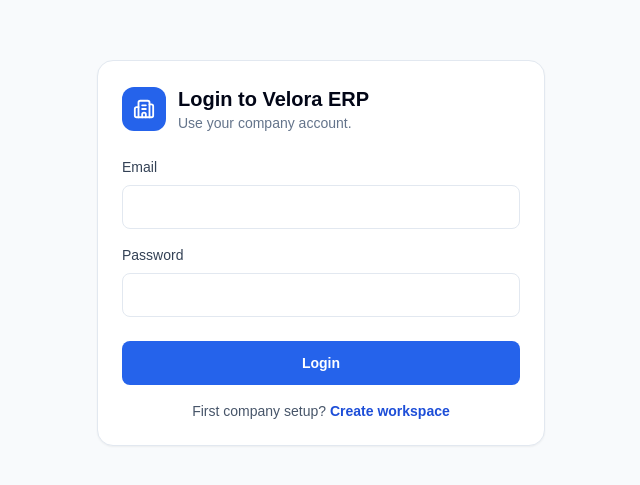
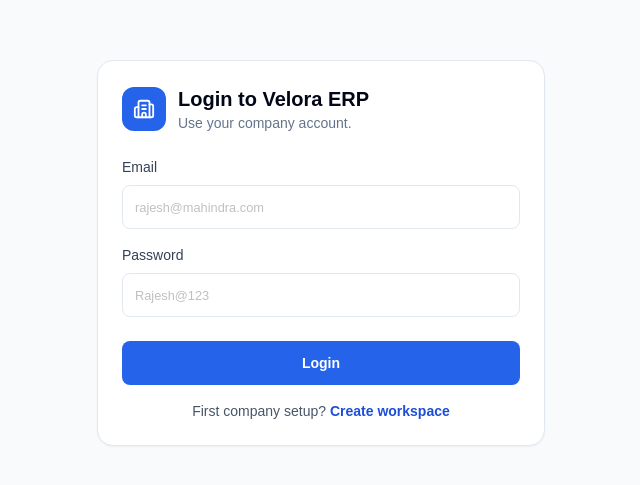
Before and after one commit to velora-system567/velora-erp, a React (Vite) app in the folder frontend/: page /login in a window 1280 px wide. Shown: the part 147-632 px from the top of the page, without its empty margins (319-959 px from the left). Built offline with nearby package versions, Linux system fonts and the light colour scheme; no server answers.

Commit message:
Add form placeholders across ERP

```diff
--- a/frontend/src/index.css
+++ b/frontend/src/index.css
@@ -18,6 +18,14 @@ select {
   font: inherit;
 }
 
+input::placeholder,
+textarea::placeholder,
+select::placeholder {
+  color: #c0c0c0;
+  font-size: 0.8rem;
+  font-weight: 400;
+}
+
 #root {
   min-height: 100vh;
   min-height: 100dvh;
--- a/frontend/src/pages/auth/Login.jsx
+++ b/frontend/src/pages/auth/Login.jsx
@@ -38,9 +38,9 @@ export function Login() {
           </div>
         </div>
         <label className="mt-6 block text-sm font-medium text-slate-700">Email</label>
-        <input className="mt-2 h-11 w-full rounded-lg border border-slate-200 px-3 outline-none focus:border-blue-500" {...form.register("email")} />
+        <input placeholder="rajesh@mahindra.com" className="mt-2 h-11 w-full rounded-lg border border-slate-200 px-3 outline-none focus:border-blue-500" {...form.register("email")} />
         <label className="mt-4 block text-sm font-medium text-slate-700">Password</label>
-        <input type="password" className="mt-2 h-11 w-full rounded-lg border border-slate-200 px-3 outline-none focus:border-blue-500" {...form.register("password")} />
+        <input type="password" placeholder="Rajesh@123" className="mt-2 h-11 w-full rounded-lg border border-slate-200 px-3 outline-none focus:border-blue-500" {...form.register("password")} />
         {mutation.error ? <p className="mt-3 text-sm text-rose-600">{mutation.error.message}</p> : null}
         {!hasApiBaseUrl ? (
           <p className="mt-4 rounded-lg border border-blue-200 bg-blue-50 p-3 text-sm leading-6 text-blue-900">
--- a/frontend/src/pages/auth/Register.jsx
+++ b/frontend/src/pages/auth/Register.jsx
@@ -6,11 +6,11 @@ import { registerTenant, requestOtp } from "../../services/api";
 import { useAuthStore } from "../../store/auth";
 
 const fieldConfig = [
-  ["companyName", "Company Name", "text", "ABC Industries"],
-  ["gstin", "GSTIN", "text", "Testing value allowed"],
-  ["ownerName", "Owner Name", "text", "Owner or admin name"],
-  ["ownerEmail", "Owner Email", "email", "owner@company.com"],
-  ["ownerPhone", "Owner Phone", "tel", "Mobile number"],
+  ["companyName", "Company Name", "text", "Mahindra Auto Parts Pvt Ltd"],
+  ["gstin", "GSTIN", "text", "27AABCM1234A1Z5"],
+  ["ownerName", "Owner Name", "text", "Rajesh Patil"],
+  ["ownerEmail", "Owner Email", "email", "rajesh@mahindra.com"],
+  ["ownerPhone", "Owner Phone", "tel", "9823456710"],
 ];
 
 export function Register() {
@@ -28,7 +28,6 @@ export function Register() {
     emailOtp: "",
   });
   const [showPassword, setShowPassword] = useState(false);
-  const [sentOtp, setSentOtp] = useState({ phone: false, email: false });
   const otpMutation = useMutation({ mutationFn: requestOtp });
   const mutation = useMutation({
     mutationFn: registerTenant,
@@ -51,7 +50,6 @@ export function Register() {
     const target = type === "phone" ? form.ownerPhone.trim() : form.ownerEmail.trim();
     otpMutation.mutate(
       { channel: type, target },
-      { onSuccess: () => setSentOtp((current) => ({ ...current, [type]: true })) },
     );
   }
 
@@ -70,13 +68,12 @@ export function Register() {
             <label key={key} className="block text-sm font-medium text-slate-700">
               {label}
               <input type={type} placeholder={placeholder} value={form[key]} onChange={(event) => update(key, event.target.value)} className="mt-2 h-11 w-full rounded-lg border border-slate-200 px-3 outline-none focus:border-blue-500" />
-              {key === "gstin" ? <span className="mt-1 block text-xs leading-5 text-slate-500">Testing phase: fake GSTIN values are allowed. Leave blank if not needed.</span> : null}
             </label>
           ))}
           <label className="block text-sm font-medium text-slate-700">
             Password
             <div className="mt-2 flex h-11 rounded-lg border border-slate-200 focus-within:border-blue-500">
-              <input type={showPassword ? "text" : "password"} placeholder="Minimum 8 characters" value={form.password} onChange={(event) => update("password", event.target.value)} className="min-w-0 flex-1 rounded-l-lg px-3 outline-none" />
+              <input type={showPassword ? "text" : "password"} placeholder="Rajesh@123" value={form.password} onChange={(event) => update("password", event.target.value)} className="min-w-0 flex-1 rounded-l-lg px-3 outline-none" />
               <button type="button" onClick={() => setShowPassword((value) => !value)} className="grid w-11 place-items-center text-slate-500">
                 {showPassword ? <EyeOff size={18} /> : <Eye size={18} />}
               </button>
@@ -84,7 +81,7 @@ export function Register() {
           </label>
           <label className="block text-sm font-medium text-slate-700">
             Confirm Password
-            <input type={showPassword ? "text" : "password"} placeholder="Repeat password" value={form.confirmPassword} onChange={(event) => update("confirmPassword", event.target.value)} className="mt-2 h-11 w-full rounded-lg border border-slate-200 px-3 outline-none focus:border-blue-500" />
+            <input type={showPassword ? "text" : "password"} placeholder="Rajesh@123" value={form.confirmPassword} onChange={(event) => update("confirmPassword", event.target.value)} className="mt-2 h-11 w-full rounded-lg border border-slate-200 px-3 outline-none focus:border-blue-500" />
           </label>
           <label className="block text-sm font-medium text-slate-700">
             Phone OTP
@@ -92,7 +89,6 @@ export function Register() {
               <input inputMode="numeric" placeholder="123456" value={form.phoneOtp} onChange={(event) => update("phoneOtp", event.target.value)} className="h-11 min-w-0 flex-1 rounded-lg border border-slate-200 px-3 outline-none focus:border-blue-500" />
               <button type="button" onClick={() => sendOtp("phone")} className="h-11 rounded-lg border border-slate-200 px-3 text-sm font-semibold text-slate-700 hover:bg-slate-50">Send</button>
             </div>
-            {sentOtp.phone ? <span className="mt-1 block text-xs leading-5 text-slate-500">Phone OTP sent. Enter the code received by SMS.</span> : null}
           </label>
           <label className="block text-sm font-medium text-slate-700">
             Email OTP
@@ -100,7 +96,6 @@ export function Register() {
               <input inputMode="numeric" placeholder="123456" value={form.emailOtp} onChange={(event) => update("emailOtp", event.target.value)} className="h-11 min-w-0 flex-1 rounded-lg border border-slate-200 px-3 outline-none focus:border-blue-500" />
               <button type="button" onClick={() => sendOtp("email")} className="h-11 rounded-lg border border-slate-200 px-3 text-sm font-semibold text-slate-700 hover:bg-slate-50">Send</button>
             </div>
-            {sentOtp.email ? <span className="mt-1 block text-xs leading-5 text-slate-500">Email OTP sent. Enter the code received by email.</span> : null}
           </label>
         </div>
         {otpMutation.error ? <p className="mt-4 whitespace-pre-line rounded-lg bg-amber-50 p-3 text-sm text-amber-800">{otpMutation.error.message}</p> : null}
--- a/frontend/src/pages/core/CorePage.jsx
+++ b/frontend/src/pages/core/CorePage.jsx
@@ -50,6 +50,29 @@ const configs = {
     blank: { itemCode: "", name: "", itemType: "FINISHED_GOOD", hsnCode: "", gstRate: 18, purchasePrice: 0, sellingPrice: 0, isActive: true },
   },
 };
+
+const placeholders = {
+  name: "Rajesh Patil",
+  code: "CUST-0018",
+  "address.city": "Pune",
+  "address.state": "Maharashtra",
+  "address.pincode": "411026",
+  email: "rajesh@mahindra.com",
+  phone: "9823456710",
+  password: "Rajesh@123",
+  role: "ADMIN",
+  itemCode: "ITEM-0042",
+  hsnCode: "8708",
+  gstRate: "18",
+  purchasePrice: "12500",
+  sellingPrice: "12500",
+};
+
+function placeholderFor(resource, key) {
+  if (resource === "branches" && key === "name") return "Mahindra Auto Parts Pvt Ltd";
+  if (resource === "products" && key === "name") return "Brake Disc Assembly";
+  return placeholders[key] || "Search...";
+}
 
 function getValue(row, key) {
   if (key === "city") return row.address?.city || "-";
@@ -133,7 +156,7 @@ export function CorePage({ resource }) {
             {config.fields.map(([key, label]) => (
               <label key={key} className="block text-sm font-medium text-slate-700">
                 {label}
-                <input value={key.includes(".") ? formValues[key.split(".")[0]]?.[key.split(".")[1]] || "" : formValues[key] || ""} onChange={(event) => setForm((current) => setNested(current, key, event.target.value))} className="mt-2 h-11 w-full rounded-lg border border-slate-200 px-3 outline-none focus:border-blue-500" />
+                <input placeholder={placeholderFor(resource, key)} value={key.includes(".") ? formValues[key.split(".")[0]]?.[key.split(".")[1]] || "" : formValues[key] || ""} onChange={(event) => setForm((current) => setNested(current, key, event.target.value))} className="mt-2 h-11 w-full rounded-lg border border-slate-200 px-3 outline-none focus:border-blue-500" />
               </label>
             ))}
           </div>
--- a/frontend/src/pages/operations/OperationsPage.jsx
+++ b/frontend/src/pages/operations/OperationsPage.jsx
@@ -11,6 +11,13 @@ const labels = {
 };
 
 const blank = { documentNo: "", partyName: "", amount: "", status: "DRAFT", documentDate: "", notes: "" };
+
+const placeholders = {
+  documentNo: "VEL/2024-25/0031",
+  partyName: "Mahindra Auto Parts Pvt Ltd",
+  amount: "12500",
+  notes: "Delivery before month end",
+};
 
 export function OperationsPage({ resource, embedded = false }) {
   const config = labels[resource];
@@ -69,7 +76,7 @@ export function OperationsPage({ resource, embedded = false }) {
             ].map(([key, label]) => (
               <label key={key} className="block text-sm font-medium text-slate-700">
                 {label}
-                <input type={key === "documentDate" ? "date" : key === "amount" ? "number" : "text"} value={form[key]} onChange={(event) => setForm((current) => ({ ...current, [key]: event.target.value }))} className="mt-2 h-11 w-full rounded-lg border border-slate-200 px-3 outline-none focus:border-blue-500" />
+                <input placeholder={key === "documentDate" ? undefined : placeholders[key]} type={key === "documentDate" ? "date" : key === "amount" ? "number" : "text"} value={form[key]} onChange={(event) => setForm((current) => ({ ...current, [key]: event.target.value }))} className="mt-2 h-11 w-full rounded-lg border border-slate-200 px-3 outline-none focus:border-blue-500" />
               </label>
             ))}
           </div>
--- a/frontend/src/pages/sales/SalesPage.jsx
+++ b/frontend/src/pages/sales/SalesPage.jsx
@@ -25,6 +25,16 @@ const statusLabels = {
   QUALIFIED: "Qualified",
   CONVERTED: "Converted",
   LOST: "Lost",
+};
+
+const leadPlaceholders = {
+  name: "Mahindra Auto Parts Pvt Ltd",
+  contactPerson: "Rajesh Patil",
+  phone: "9823456710",
+  email: "rajesh@mahindra.com",
+  city: "Pune",
+  value: "12500",
+  requirement: "Delivery before month end",
 };
 
 export function SalesPage() {
@@ -74,7 +84,7 @@ export function SalesPage() {
             ].map(([key, label]) => (
               <label key={key} className="block text-sm font-medium text-slate-700">
                 {label}
-                <input type={key === "nextFollowUp" ? "date" : key === "value" ? "number" : "text"} value={leadForm[key]} onChange={(event) => setLeadForm((current) => ({ ...current, [key]: event.target.value }))} className="mt-2 h-11 w-full rounded-lg border border-slate-200 px-3 outline-none focus:border-blue-500" />
+                <input placeholder={key === "nextFollowUp" ? undefined : leadPlaceholders[key]} type={key === "nextFollowUp" ? "date" : key === "value" ? "number" : "text"} value={leadForm[key]} onChange={(event) => setLeadForm((current) => ({ ...current, [key]: event.target.value }))} className="mt-2 h-11 w-full rounded-lg border border-slate-200 px-3 outline-none focus:border-blue-500" />
               </label>
             ))}
             <label className="block text-sm font-medium text-slate-700">
```
Also changed, not shown: frontend/src/pages/core/CompanyPage.jsx (+11 -1 lines).
